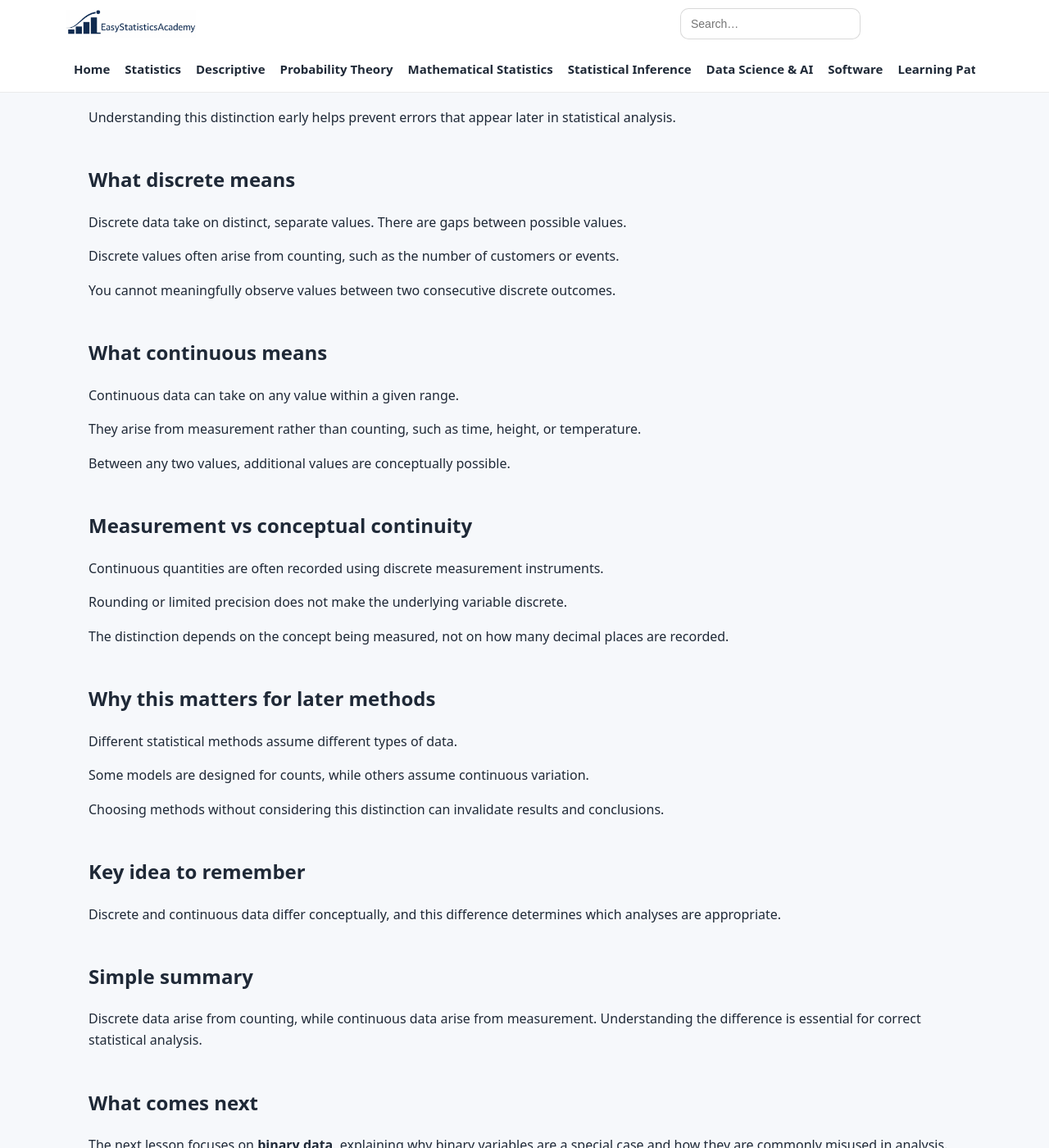
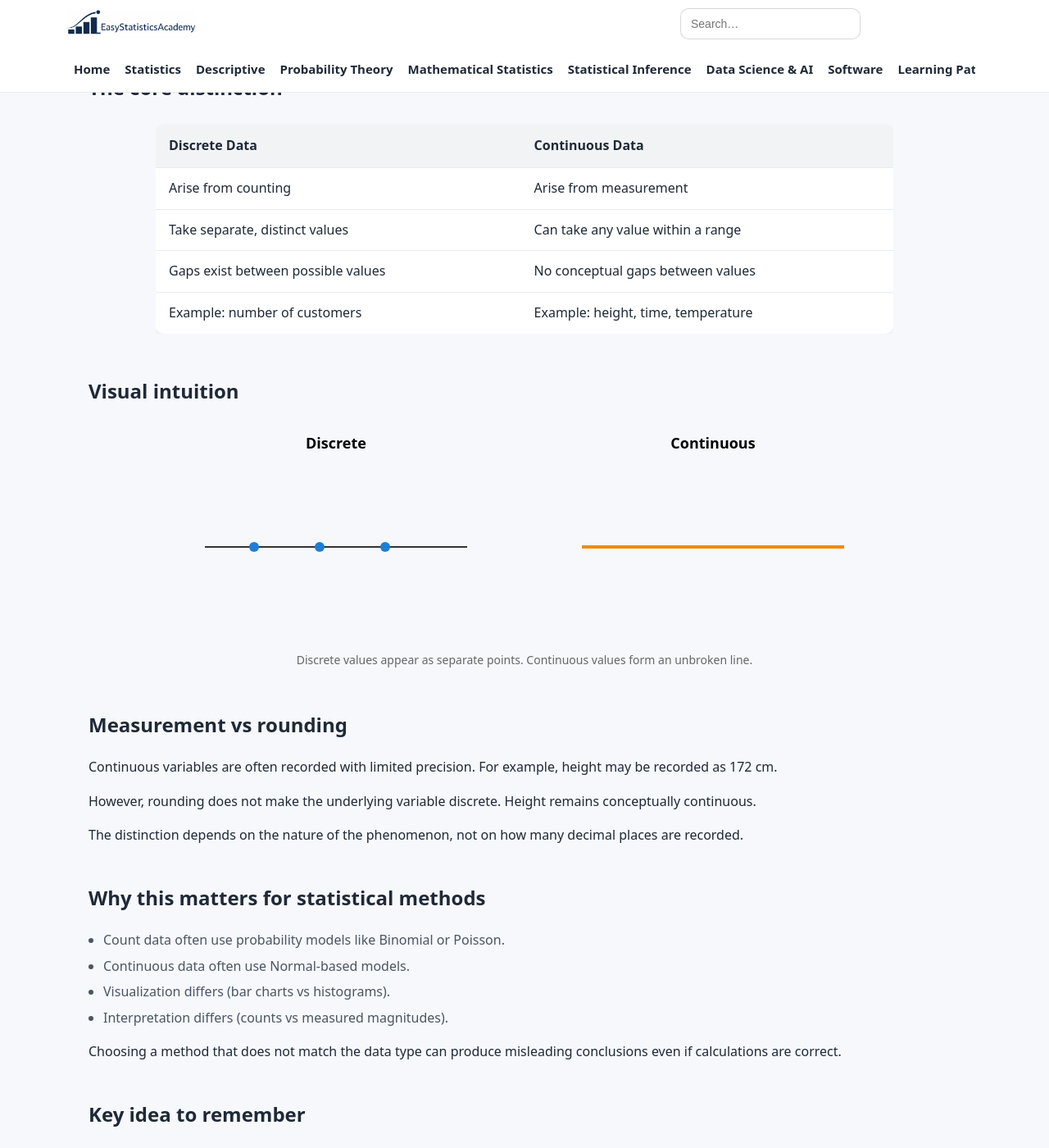
Before and after one commit to ammar-homaida-statistics/easystatisticsacademy, a Jekyll site: the page built from foundations/discrete-vs-continuous-data/index.md, in a window 1280 px wide and 1400 px high, scrolled down 728 px. Shown: the whole window at 82% size. Built offline with Jekyll 4.4.1, drawn with Linux system fonts in a browser that asks for light colours; some of the changed text lies outside the part shown.

Commit message:
Enhance content on discrete vs continuous data
Added visual indicators and clarified distinctions between discrete and continuous data. Updated sections to improve understanding of measurement and its implications for statistical methods.

```diff
--- a/foundations/discrete-vs-continuous-data/index.md
+++ b/foundations/discrete-vs-continuous-data/index.md
@@ -19,10 +19,14 @@ lesson_order: 10
   <div class="hero-card">
     <h1>Discrete vs Continuous Data</h1>
 
+    <div style="background:#fff3cd; border:1px solid #ffeeba; padding:12px 14px; margin:14px 0; border-radius:8px;">
+      <strong>🚧 Under Construction</strong> — Visual illustrations and applied examples will be added.
+    </div>
+
     <p class="lead">
-      This lesson explains the difference between discrete and continuous data,
-      how measurement differs from conceptual continuity, and why this distinction
-      matters for later statistical methods.
+      Numerical variables can behave in fundamentally different ways.
+      Some arise from counting. Others arise from measurement.
+      This distinction affects modeling, visualization, and interpretation.
     </p>
 
     <p class="muted-mini">
@@ -31,146 +35,161 @@ lesson_order: 10
   </div>
 </section>
 
+
 <section class="section">
   <div class="content-narrow">
     <h2>What you will learn</h2>
 
     <ul class="bullets">
       <li>What discrete data are and how they arise.</li>
-      <li>What continuous data are and how they are measured.</li>
-      <li>The difference between measurement precision and conceptual continuity.</li>
-      <li>Why this distinction affects statistical methods.</li>
+      <li>What continuous data are and how they differ conceptually.</li>
+      <li>Why rounding does not make continuous data discrete.</li>
+      <li>Why statistical methods depend on this distinction.</li>
     </ul>
   </div>
 </section>
 
+
 <section class="section">
   <div class="content-narrow">
-    <h2>Why this topic matters</h2>
+    <h2>The core distinction</h2>
+
+    <div style="margin:24px 0;">
+      <div style="max-width:900px; margin:auto; overflow-x:auto;">
+        <table style="width:100%; border-collapse:collapse; background:#ffffff; border-radius:10px; overflow:hidden; box-shadow:0 4px 10px rgba(0,0,0,0.05);">
+          <thead style="background:#f1f3f5;">
+            <tr>
+              <th style="padding:14px 16px; text-align:left; font-weight:600;">Discrete Data</th>
+              <th style="padding:14px 16px; text-align:left; font-weight:600;">Continuous Data</th>
+            </tr>
+          </thead>
+          <tbody>
+            <tr style="border-top:1px solid #e9ecef;">
+              <td style="padding:12px 16px;">Arise from counting</td>
+              <td style="padding:12px 16px;">Arise from measurement</td>
+            </tr>
+            <tr style="border-top:1px solid #e9ecef;">
+              <td style="padding:12px 16px;">Take separate, distinct values</td>
+              <td style="padding:12px 16px;">Can take any value within a range</td>
+            </tr>
+            <tr style="border-top:1px solid #e9ecef;">
+              <td style="padding:12px 16px;">Gaps exist between possible values</td>
+              <td style="padding:12px 16px;">No conceptual gaps between values</td>
+            </tr>
+            <tr style="border-top:1px solid #e9ecef;">
+              <td style="padding:12px 16px;">Example: number of customers</td>
+              <td style="padding:12px 16px;">Example: height, time, temperature</td>
+            </tr>
+          </tbody>
+        </table>
+      </div>
+    </div>
+
+  </div>
+</section>
+
+
+<section class="section">
+  <div class="content-narrow">
+    <h2>Visual intuition</h2>
+
+    <div style="margin:20px 0; text-align:center;">
+      <svg width="100%" height="260" viewBox="0 0 900 260" xmlns="http://www.w3.org/2000/svg">
+
+        <text x="220" y="30" text-anchor="middle" font-size="18" font-weight="700">
+          Discrete
+        </text>
+
+        <line x1="60" y1="150" x2="380" y2="150" stroke="#333" stroke-width="2"/>
+
+        <circle cx="120" cy="150" r="6" fill="#1c7ed6"/>
+        <circle cx="200" cy="150" r="6" fill="#1c7ed6"/>
+        <circle cx="280" cy="150" r="6" fill="#1c7ed6"/>
+
+        <text x="680" y="30" text-anchor="middle" font-size="18" font-weight="700">
+          Continuous
+        </text>
+
+        <line x1="520" y1="150" x2="840" y2="150" stroke="#f08c00" stroke-width="4"/>
+
+      </svg>
+
+      <p style="font-size:14px; color:#666; margin-top:10px;">
+        Discrete values appear as separate points.
+        Continuous values form an unbroken line.
+      </p>
+    </div>
+
+  </div>
+</section>
+
+
+<section class="section">
+  <div class="content-narrow">
+    <h2>Measurement vs rounding</h2>
 
     <p>
-      Many statistical methods assume that data are either discrete or continuous.
+      Continuous variables are often recorded with limited precision.
+      For example, height may be recorded as 172 cm.
     </p>
 
     <p>
-      Confusing these two types can lead to inappropriate summaries,
-      incorrect visualizations, and invalid models.
+      However, rounding does not make the underlying variable discrete.
+      Height remains conceptually continuous.
     </p>
 
     <p>
-      Understanding this distinction early helps prevent errors
-      that appear later in statistical analysis.
-    </p>
-  </div>
-</section>
-
-<section class="section">
-  <div class="content-narrow">
-    <h2>What discrete means</h2>
-
-    <p>
-      Discrete data take on distinct, separate values.
-      There are gaps between possible values.
-    </p>
-
-    <p>
-      Discrete values often arise from counting,
-      such as the number of customers or events.
-    </p>
-
-    <p>
-      You cannot meaningfully observe values
-      between two consecutive discrete outcomes.
-    </p>
-  </div>
-</section>
-
-<section class="section">
-  <div class="content-narrow">
-    <h2>What continuous means</h2>
-
-    <p>
-      Continuous data can take on any value
-      within a given range.
-    </p>
-
-    <p>
-      They arise from measurement rather than counting,
-      such as time, height, or temperature.
-    </p>
-
-    <p>
-      Between any two values, additional values
-      are conceptually possible.
-    </p>
-  </div>
-</section>
-
-<section class="section">
-  <div class="content-narrow">
-    <h2>Measurement vs conceptual continuity</h2>
-
-    <p>
-      Continuous quantities are often recorded
-      using discrete measurement instruments.
-    </p>
-
-    <p>
-      Rounding or limited precision does not make
-      the underlying variable discrete.
-    </p>
-
-    <p>
-      The distinction depends on the concept being measured,
+      The distinction depends on the nature of the phenomenon,
       not on how many decimal places are recorded.
     </p>
   </div>
 </section>
 
+
 <section class="section">
   <div class="content-narrow">
-    <h2>Why this matters for later methods</h2>
+    <h2>Why this matters for statistical methods</h2>
+
+    <ul class="bullets">
+      <li>Count data often use probability models like Binomial or Poisson.</li>
+      <li>Continuous data often use Normal-based models.</li>
+      <li>Visualization differs (bar charts vs histograms).</li>
+      <li>Interpretation differs (counts vs measured magnitudes).</li>
+    </ul>
 
     <p>
-      Different statistical methods assume different
-      types of data.
-    </p>
-
-    <p>
-      Some models are designed for counts,
-      while others assume continuous variation.
-    </p>
-
-    <p>
-      Choosing methods without considering this distinction
-      can invalidate results and conclusions.
+      Choosing a method that does not match the data type
+      can produce misleading conclusions even if calculations are correct.
     </p>
   </div>
 </section>
+
 
 <section class="section section-soft">
   <div class="content-narrow">
     <h2>Key idea to remember</h2>
 
     <p>
-      Discrete and continuous data differ conceptually,
-      and this difference determines which analyses are appropriate.
+      Discrete data arise from counting.
+      Continuous data arise from measurement.
+      The distinction is conceptual and determines valid analysis methods.
     </p>
   </div>
 </section>
+
 
 <section class="section section-next">
   <div class="content-narrow">
     <h2>Simple summary</h2>
 
     <p>
-      Discrete data arise from counting,
-      while continuous data arise from measurement.
-      Understanding the difference is essential
-      for correct statistical analysis.
+      Discrete values are separate and countable.
+      Continuous values form an unbroken range.
+      Understanding this difference is essential for statistical modeling.
     </p>
   </div>
 </section>
+
 
 <section class="section section-next">
   <div class="content-narrow">
```
Also changed, not shown: other parts of foundations/discrete-vs-continuous-data/index.md (+1 -1 lines).
